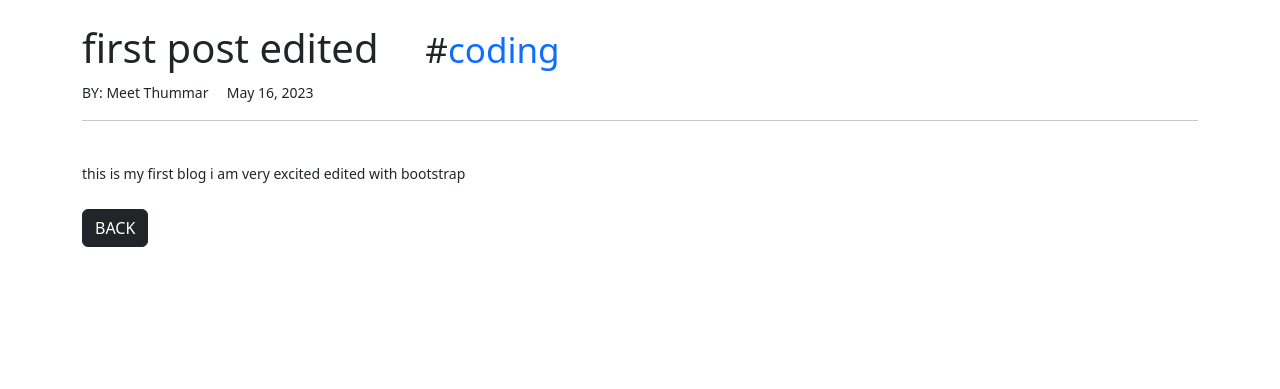
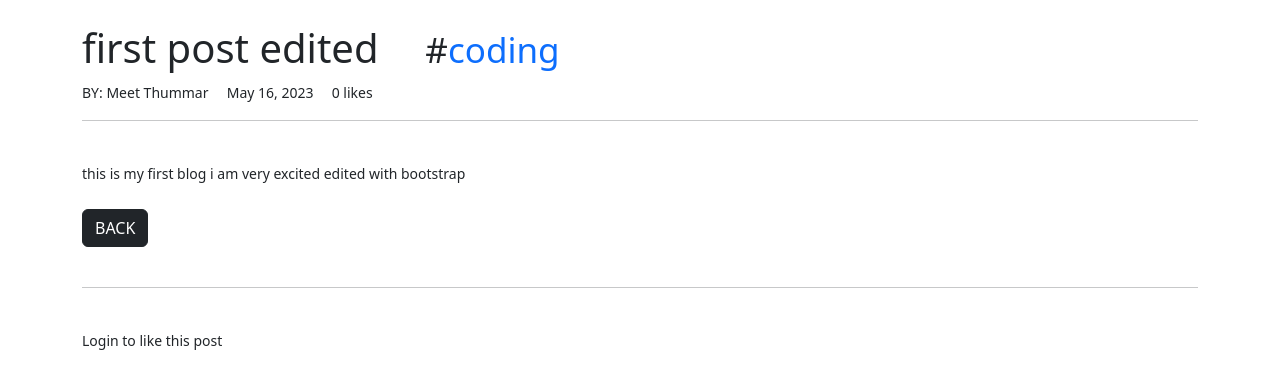
Before and after one commit to meetthummar6/blogsite, a Django app: page /article/1 in a window 1280 px wide. Shown: the part 56-445 px from the top of the page. Run offline with Django 4.2, Linux system fonts and the light colour scheme; data comes from the database, SQL or seed files in the repository; both versions use the stored data as it was after the commit.

Commit message:
added weird likes

```diff
--- a/blog/models.py
+++ b/blog/models.py
@@ -19,7 +19,10 @@ class Post(models.Model):
     body=models.TextField()
     post_date=models.DateField(auto_now_add=True)
     category=models.CharField(max_length=255,default="coding")
+    likes=models.ManyToManyField(User,related_name='blog_posts')
 
+    def total_likes(self):
+        return self.likes.count()
     def __str__(self):
         return self.title + ' | ' + str(self.author)
 
--- a/blog/templates/article_details.html
+++ b/blog/templates/article_details.html
@@ -13,7 +13,7 @@
 
         <h1>{{post.title}} <small> &nbsp; &nbsp; #<a href="{% url 'category' post.category %}" class="link-body-primary link-offset-2 link-underline link-underline-opacity-0">{{post.category}}</a></small></h1>
 
-        <small>BY: {{post.author.first_name}} {{post.author.last_name}} &nbsp; &nbsp; {{post.post_date}}
+        <small>BY: {{post.author.first_name}} {{post.author.last_name}} &nbsp; &nbsp; {{post.post_date}}  &nbsp; &nbsp; {{total_likes}} likes &nbsp;
             {% if user.id == post.author.id %}
                 <a href="{% url 'update-post' post.pk|slugify %}" class="btn btn-primary">Edit</a>-
                 <a href="{% url 'delete-post' post.pk %}" class="btn btn-danger">Delete</a></small>
@@ -24,6 +24,22 @@
 
         <br/><br/>
         <a href="{% url 'home' %}" class="btn btn-dark">BACK</a>
+
+        <br/><br/>
+        <hr>
+        <br/>
+        {% if user.is_authenticated %}
+        <form action="{% url 'like_post' post.pk %}" method="post">
+            {% csrf_token %}
+            {% if liked %}
+                <button type="submit" name="post_id" value="{{post.id}}" class="btn btn-danger">&#xF417; Unlike</button>
+                {% else %}
+                <button type="submit" name="post_id" value="{{post.id}}" class="btn btn-primary">&#xF415; Like</button>
+            {% endif %}
+        </form>
+        {% else %}
+        Login to like this post
+        {% endif %}
         {% endblock %}
     </body>
 </html>
--- a/blog/urls.py
+++ b/blog/urls.py
@@ -1,5 +1,5 @@
 from django.urls import path
-from .views import HomeView,ArticleDetailView,AddPostView,UpdatePostView,DeletePostView,AddCategoryView,CategoryView,CategoryListView
+from .views import HomeView,ArticleDetailView,AddPostView,UpdatePostView,DeletePostView,AddCategoryView,CategoryView,CategoryListView,LikeView
 
 urlpatterns= [
     path('', HomeView.as_view(), name='home'),
@@ -10,4 +10,5 @@ urlpatterns= [
     path('addcategory/', AddCategoryView.as_view(), name='add_category'),
     path('category/<str:cats>/',CategoryView,name='category'),
     path('category-list/',CategoryListView,name='category-list'),
+    path('like/<int:pk>',LikeView,name='like_post'),
 ]
--- a/blog/views.py
+++ b/blog/views.py
@@ -1,9 +1,10 @@
 from typing import Any, Dict
-from django.shortcuts import render
+from django.shortcuts import render,get_object_or_404
 from django.views.generic import ListView,DetailView,CreateView,UpdateView,DeleteView
 from .models import Post,Category
 from .forms import PostForm,EditForm
-from django.urls import reverse_lazy
+from django.urls import reverse_lazy,reverse
+from django.http import HttpResponseRedirect
 # Create your views here.
 # def home(response):
 #     return render(response,"home.html",{})
@@ -26,8 +27,15 @@ class ArticleDetailView(DetailView):
 
     def get_context_data(self,*args, **kwargs):
         cat_menu= Category.objects.all()
+        stuff=get_object_or_404(Post,id=self.kwargs['pk'])
+        total_likes=stuff.total_likes()
+        liked=False
+        if stuff.likes.filter(id=self.request.user.id).exists():
+            liked=True
         context=super(ArticleDetailView,self).get_context_data(*args,**kwargs)
         context['cat_menu']=cat_menu
+        context['total_likes']=total_likes
+        context['liked']=liked
         return context
 class AddPostView(CreateView):
     model=Post
@@ -59,3 +67,14 @@ def CategoryView(request,cats):
 def CategoryListView(request):
     cat_menu_list=Category.objects.all()
     return render(request,'category_list.html',{'cat_menu_list':cat_menu_list})
+
+def LikeView(request,pk):
+    post=get_object_or_404(Post,id=request.POST.get('post_id'))
+    liked=False
+    if post.likes.filter(id=request.user.id).exists():
+        post.likes.remove(request.user)
+        liked=False
+    else:
+        post.likes.add(request.user)
+        liked=True
+    return HttpResponseRedirect(reverse('article-detail',args=[str(pk)]))
```
Also changed, not shown: blog/migrations/0006_post_likes.py (added), db.sqlite3.
